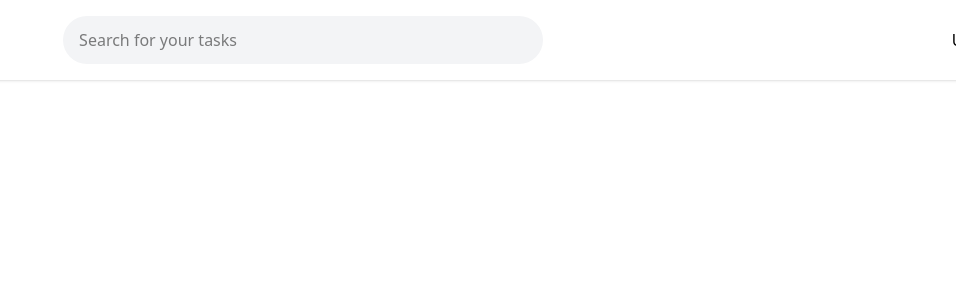
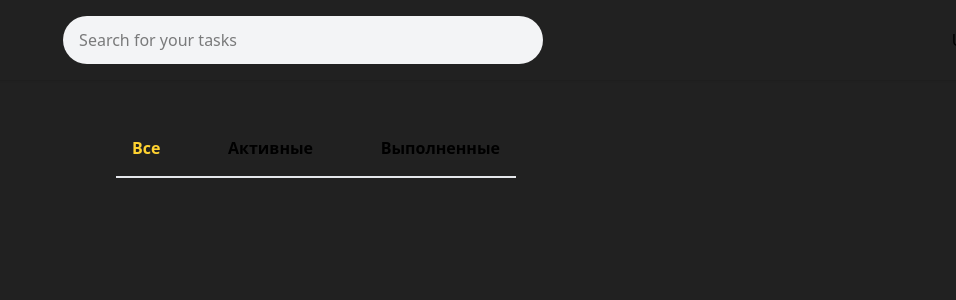
Before and after one commit to elmarkazumov/todo-react, a React (Vite) app: page / in a window 1280 px wide. Shown: the top 300 px of the page, without its empty margins (324-1280 px from the left). Built offline with nearby package versions, Linux system fonts and the light colour scheme.

Commit message:
create custom hook and position filtered buttons

```diff
--- a/src/App.tsx
+++ b/src/App.tsx
@@ -1,100 +1,11 @@
-import { useState, useEffect, useRef } from 'react'
-import TaskList from './components/TaskList'
-import InputForm from './components/InputForm'
-
 import Header from './layouts/Header'
 import Main from './layouts/Main'
 
 import './App.css'
 
-type TaskType = {
-  id: string;
-  text: string;
-  completed: boolean;
-  isEditing: boolean;
-}
-
 function App() {
-    const [tasks, setTasks] = useState<TaskType[]>([]);
-    const [filter, setFilter] = useState('All');
-    const inputRef = useRef<HTMLInputElement>(null);
-
-    const filteredTasks = tasks.filter((task) => {
-        if(filter === 'Active') {
-            return !task.completed;
-        }
-        if(filter === 'Completed') {
-            return task.completed;
-        }
-        return true;
-    });
-
-    const totalTasks = tasks.length;
-    const completed = tasks.filter((task) => task.completed).length;
-    const remaining = totalTasks - completed;
-
-    const hasCompleted = tasks.some(task => task.completed);
-
-    useEffect(() => {
-        inputRef.current?.focus();
-        const savedTasks = localStorage.getItem('tasks');
-        if(savedTasks) {
-            setTasks(JSON.parse(savedTasks));
-        }
-    }, []);
-
-    useEffect(() => {
-        localStorage.setItem('tasks', JSON.stringify(tasks));
-    }, [tasks]);
-
-    function toggleCompleted(id: string) {
-        setTasks(tasks.map((task) => {
-            if(task.id === id) {
-                return {...task, completed: !task.completed};
-            }
-
-            return task;
-        }))
-    }
-
-    function onStartEdit(id: string) {
-        setTasks(tasks.map((task) => {
-            if(task.id === id) {
-                return {...task, isEditing: true};
-            }
-
-            return task;
-        }))
-    }
-
-    function onSaveEdit(id: string, newText: string) {
-        setTasks(tasks.map((task) => {
-            if(task.id === id) {
-                return {...task, text: newText, isEditing: false};
-            }
-
-            return task;
-        }))
-    }
-
-    function onCancelEdit(id: string) {
-        setTasks(tasks.map((task) => {
-            if(task.id === id) {
-                return {...task, isEditing: false};
-            }
-
-            return task;
-        }))
-    }
-
-    function deleteCompletedTasks() {
-        if(window.confirm("Удалить выполненные задачи?")) {
-            setTasks(tasks.filter(task => !task.completed));
-        }
-    }
-
-    return (
-        <div className="min-h-screen bg-white">
+        return (
+        <div className="h-screen flex flex-col items-center">
             <Header />
             <Main />
         </div>
@@ -102,7 +13,6 @@ function App() {
     // <div className="min-h-screen text-white flex justify-center items-center w-full">
     //     <div className="w-4xl h-220 bg-gray-900 rounded-xl shadow-xl flex items-center flex-col max-lg:max-w-2xl max-md:max-w-xl max-sm:max-w-96 max-sm:h-200">
     //     <InputForm
-    //         inputRef={inputRef}
     //         onAdd={(task: string) =>
     //         setTasks([
     //             ...tasks,
@@ -110,22 +20,6 @@ function App() {
     //         ])
     //         }
     //     />
-
-    //     <h1 className="text-3xl font-bold text-center">Задачи:</h1>
-
-    //     <div className="flex justify-between flex-wrap w-96 mt-5 max-sm:flex-col max-sm:w-70">
-    //         {['All', 'Active', 'Completed'].map((type: string) => (
-    //             <button key={type} className={`px-4 py-2 max-sm:mt-1 rounded-sm transition ${
-    //                 filter === type ? 'bg-blue-600 text-white' : 'bg-gray-700 text-gray-300 hover:bg-gray-600'}`}
-    //                 onClick={() => setFilter(type)}>{type === 'All' ? 'Все ' + totalTasks : type === 'Active' ? 'Активные ' + remaining : 'Выполненные ' + completed}
-    //             </button>
-    //         ))}
-
-    //         <button disabled={!hasCompleted}
-    //         className={`px-4 py-2 max-sm:mt-1 rounded-sm transition sm:m-auto sm:mt-5 ${
-    //         hasCompleted ? 'bg-red-600 hover:bg-red-700 text-white' : 'bg-gray-600 text-gray-400 cursor-not-allowed'}`}
-    //         onClick={deleteCompletedTasks}>Удалить выполненное</button>
-    //     </div>
 
     //     <TaskList
     //         tasks={filteredTasks}
--- a/src/components/TaskList.tsx
+++ b/src/components/TaskList.tsx
@@ -12,7 +12,7 @@ type TaskListProps = {
     onDelete: (id: string) => void,
     toggleCompleted: (id: string) => void,
     onStartEdit: (id: string) => void,
-    onSaveEdit: (id: string, nexText: string) => void,
+    onSaveEdit: (id: string, newText: string) => void,
     onCancelEdit: (id: string) => void,
 }
 
--- /dev/null
+++ b/src/hooks/useTasks.tsx
@@ -0,0 +1,104 @@
+import { useState } from "react";
+import { useEffect } from "react";
+
+interface TaskType {
+  id: string,
+  text: string,
+  completed: boolean,
+  isEditing: boolean,
+}
+
+export default function UseTasks() {
+    const [tasks, setTasks] = useState<TaskType[]>([]);
+    const [filter, setFilter] = useState('All');
+
+    const filteredTasks = tasks.filter((task) => {
+        if(filter === 'Active') {
+            return !task.completed;
+        }
+        if(filter === 'Completed') {
+            return task.completed;
+        }
+        return true;
+    });
+
+    const totalTasks = tasks.length;
+    const completed = tasks.filter((task) => task.completed).length;
+    const remaining = totalTasks - completed;
+
+    const hasCompleted = tasks.some(task => task.completed);
+
+    useEffect(() => {
+        const savedTasks = localStorage.getItem('tasks');
+        if(savedTasks) {
+            setTasks(JSON.parse(savedTasks));
+        }
+    }, []);
+
+    useEffect(() => {
+        localStorage.setItem('tasks', JSON.stringify(tasks));
+    }, [tasks]);
+
+    function toggleCompleted(id: string) {
+        setTasks(tasks.map((task) => {
+            if(task.id === id) {
+                return {...task, completed: !task.completed};
+            }
+
+            return task;
+        }))
+    }
+
+    function onStartEdit(id: string) {
+        setTasks(tasks.map((task) => {
+            if(task.id === id) {
+                return {...task, isEditing: true};
+            }
+
+            return task;
+        }))
+    }
+
+    function onSaveEdit(id: string, newText: string) {
+        setTasks(tasks.map((task) => {
+            if(task.id === id) {
+                return {...task, text: newText, isEditing: false};
+            }
+
+            return task;
+        }))
+    }
+
+    function onCancelEdit(id: string) {
+        setTasks(tasks.map((task) => {
+            if(task.id === id) {
+                return {...task, isEditing: false};
+            }
+
+            return task;
+        }))
+    }
+
+    function deleteCompletedTasks() {
+        if(window.confirm("Удалить выполненные задачи?")) {
+            setTasks(tasks.filter(task => !task.completed));
+        }
+    }
+
+    return {
+        tasks,
+        setTasks,
+        filter,
+        setFilter,
+        filteredTasks,
+        totalTasks,
+        completed,
+        remaining,
+        hasCompleted,
+        toggleCompleted,
+        deleteCompletedTasks,
+        onCancelEdit,
+        onSaveEdit,
+        onStartEdit,
+    };
+}
--- a/src/layouts/Header.tsx
+++ b/src/layouts/Header.tsx
@@ -1,6 +1,6 @@
 export default function Header() {
     return (
-        <header className="w-full p-4 flex justify-center items-center bg-white shadow">
+        <header className="w-full h-20 flex justify-center items-center shadow">
             <div className="w-[1440px] flex justify-between items-center">
                 <nav className="text-sm font-medium">
                     <a href="">Add Task</a>
--- a/src/layouts/Main.tsx
+++ b/src/layouts/Main.tsx
@@ -1,9 +1,50 @@
+import UseTasks from "../hooks/useTasks";
 import TaskList from "../components/TaskList";
 
 export default function Main() {
+    const {
+        tasks,
+        setTasks,
+        filter,
+        setFilter,
+        filteredTasks,
+        hasCompleted,
+        toggleCompleted,
+        deleteCompletedTasks,
+        onCancelEdit,
+        onSaveEdit,
+        onStartEdit
+    } = UseTasks();
+
   return (
-    <main className="">
+        <main className="flex-1 flex flex-col items-center w-[1440px]">
+
+        <div className="mt-10 flex justify-between w-100 border-b-2 border-b-gray-200">
+            {['All', 'Active', 'Completed'].map((type: string) => (
+                <button key={type} className={`cursor-pointer px-4 font-bold py-4 transition
+                    ${
+                        filter === type ? 'text-amber-300' : 'hover:text-gray-300'}`}
+                        onClick={() => setFilter(type)}>{type === 'All' ? 'Все' : type === 'Active' ? 'Активные' : 'Выполненные'
+                    }
+                </button>
+            ))}
+
+            {/* <button disabled={!hasCompleted}
+            className={`px-4 py-2 max-sm:mt-1 rounded-sm transition sm:m-auto sm:mt-5 ${
+            hasCompleted ? 'bg-red-600 hover:bg-red-700 text-white' : 'bg-gray-600 text-gray-400 cursor-not-allowed'}`}
+            onClick={deleteCompletedTasks}>Удалить выполненное</button> */}
+        </div>
+
+        <TaskList
+            tasks={filteredTasks}
+            toggleCompleted={toggleCompleted}
+            onStartEdit={onStartEdit}
+            onSaveEdit={onSaveEdit}
+            onCancelEdit={onCancelEdit}
+            onDelete={(id) => setTasks(tasks.filter((task) => task.id !== id))}
+        />
 
     </main>
+
   );
 }
```
